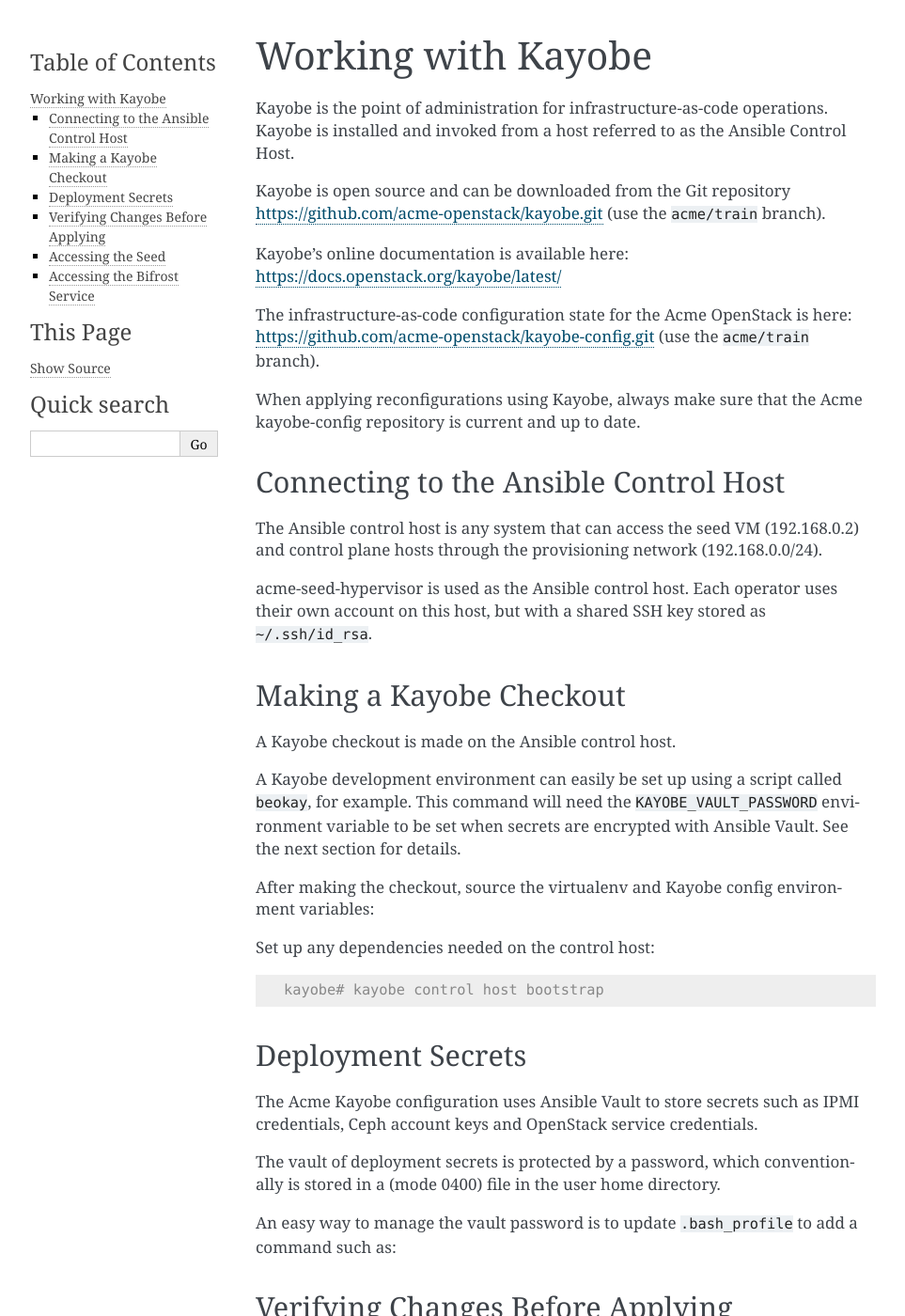
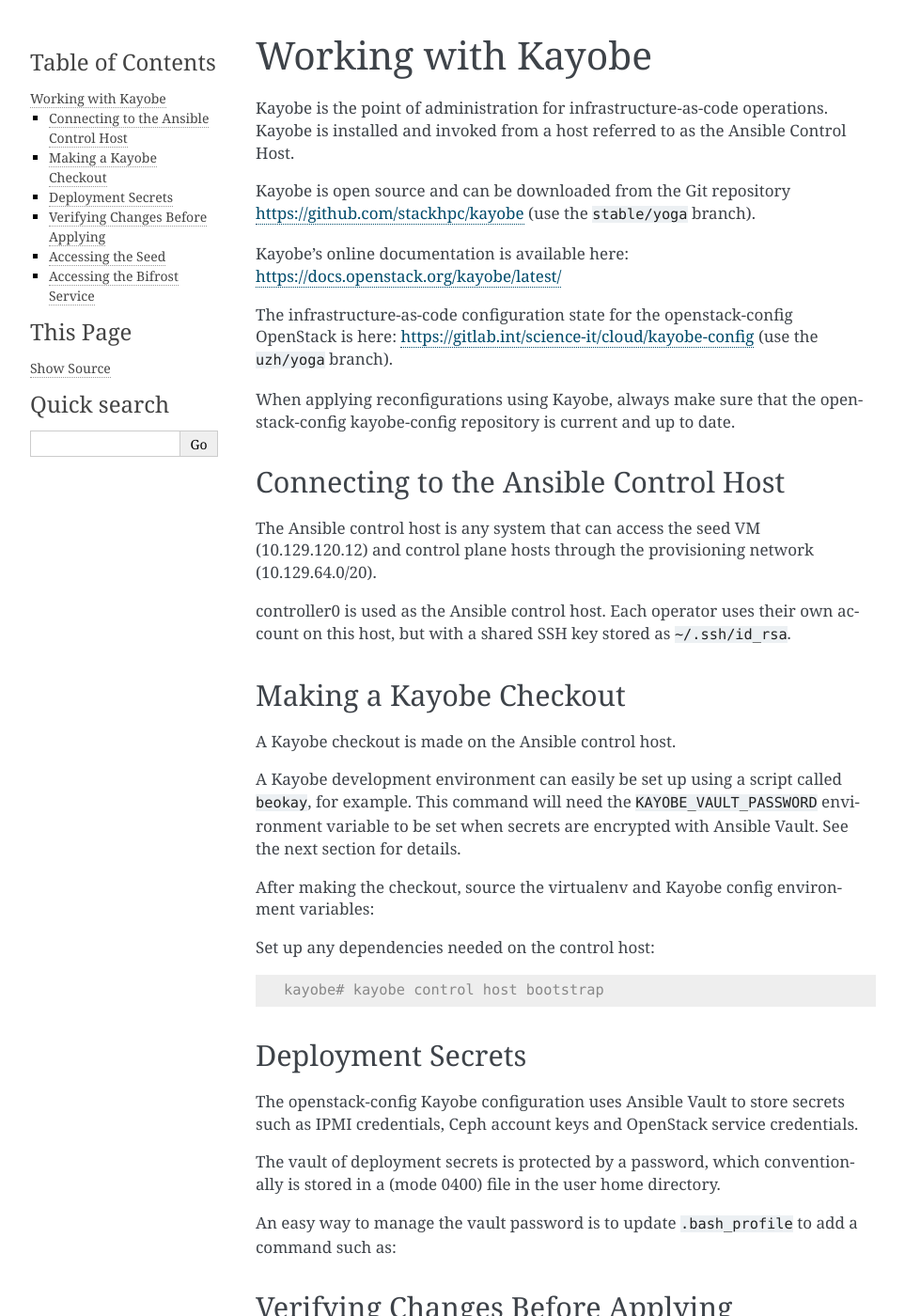
Before and after one commit to stackhpc/openstack-admin-guide, a Sphinx documentation site: the page built from source/working_with_kayobe.rst, in a window 1280 px wide and 1400 px high. Shown: the whole window at 94% size, without its empty margins (148-1111 px from the left). Built offline with Sphinx 7.4.7, drawn with Linux system fonts in a browser that asks for light colours; some of the changed text lies outside the part shown.

Commit message:
changed vars to be uzh specific

```diff
--- a/source/vars.rst
+++ b/source/vars.rst
@@ -1,54 +1,54 @@
-.. |alertmanager_url| replace:: https://openstack.acme.example:9093
-.. |base_path| replace:: ~/kayobe-env
+.. |alertmanager_url| replace:: https://cloud-stage.s3it.uzh.ch:9093
+.. |base_path| replace:: ~/deployment/
 .. |bmc| replace:: BMC
-.. |chat_system| replace:: Slack
+.. |chat_system| replace:: Rocket Chat
 .. |control_host_access| replace:: |control_host| is used as the Ansible control host. Each operator uses their own account on this host, but with a shared SSH key stored as ``~/.ssh/id_rsa``.
-.. |control_host| replace:: acme-seed-hypervisor
-.. |controller0_hostname| replace:: ``ctrl0``
-.. |controller1_hostname| replace:: ``ctrl1``
-.. |controller2_hostname| replace:: ``ctr2``
+.. |control_host| replace:: controller0
+.. |controller0_hostname| replace:: ``os-controller-1``
+.. |controller1_hostname| replace:: ``os-controller-2``
+.. |controller2_hostname| replace:: ``os-controller-3``
 .. |file_share_location| replace:: Google Drive
-.. |flavor_name| replace:: m1.tiny
+.. |flavor_name| replace:: tiny
 .. |floating_ip_access| replace:: from acme-seed-hypervisor and the rest of the Acme network
-.. |grafana_url| replace:: https://openstack.acme.example:3000
+.. |grafana_url| replace:: https://cloud-stage.s3it.uzh.ch:3000
 .. |grafana_username| replace:: ``grafana_local_admin``
 .. |horizon_access| replace:: via the Internet.
 .. |horizon_theme_clone_url| replace:: https://github.com/acme-openstack/horizon-theme.git
-.. |horizon_theme_name| replace:: acme
-.. |horizon_url| replace:: https://openstack.acme.example
-.. |hypervisor_hostname| replace:: ``comp0``
+.. |horizon_theme_name| replace:: Default
+.. |horizon_url| replace:: https://cloud-stage.s3it.uzh.ch
+.. |hypervisor_hostname| replace:: ``controller0``
 .. |hypervisor_type| replace:: KVM
 .. |ipmi_username| replace:: admin
-.. |kayobe_config_source_url| replace:: https://github.com/acme-openstack/kayobe-config.git
-.. |kayobe_config_source_version| replace:: ``acme/train``
+.. |kayobe_config_source_url| replace:: https://gitlab.int/science-it/cloud/kayobe-config
+.. |kayobe_config_source_version| replace:: ``uzh/yoga``
 .. |kayobe_config| replace:: kayobe-config
-.. |kayobe_source_url| replace:: https://github.com/acme-openstack/kayobe.git
-.. |kayobe_source_version| replace:: ``acme/train``
-.. |keystone_public_url| replace:: https://openstack.acme.example:5000
-.. |kibana_url| replace:: https://openstack.acme.example:5601
-.. |kolla_passwords| replace:: https://github.com/acme-openstack/kayobe-config/blob/acme/train/etc/kayobe/kolla/passwords.yml
-.. |monitoring_host| replace:: ``mon0``
-.. |network_name| replace:: admin-vxlan
-.. |nova_rbd_pool| replace:: acme-vms
-.. |project_config_source_url| replace:: https://github.com/acme-openstack/acme-config.git
-.. |project_config| replace:: acme-config
-.. |project_name| replace:: Acme
-.. |provisioning_net_cidr| replace:: 192.168.0.0/24
+.. |kayobe_source_url| replace:: https://github.com/stackhpc/kayobe
+.. |kayobe_source_version| replace:: ``stable/yoga``
+.. |keystone_public_url| replace:: https://cloud-stage.s3it.uzh.ch:5000/
+.. |kibana_url| replace:: https://cloud-stage.s3it.uzh.ch:5601/
+.. |kolla_passwords| replace:: https://gitlab.int/science-it/cloud/kayobe-config/-/blob/uzh/yoga/etc/kayobe/environments/staging/kolla/passwords.yml
+.. |monitoring_host| replace:: ``os-monitor-1``
+.. |network_name| replace:: provision_oc_net
+.. |nova_rbd_pool| replace:: vms
+.. |project_config_source_url| replace:: https://gitlab.int/science-it/cloud/openstack-config
+.. |project_config| replace:: openstack-config
+.. |project_name| replace:: openstack-config
+.. |provisioning_net_cidr| replace:: 10.129.64.0/20
 .. |public_api_access_host| replace:: |control_host|
-.. |public_endpoint_fqdn| replace:: openstack.acme.example
-.. |public_network| replace:: public
-.. |public_subnet| replace:: 10.0.0.0/8
-.. |public_vip| replace:: 10.0.0.1
-.. |reference_architecture_url| replace:: https://docs.google.com/document/u/0/?tgif=d
-.. |seed_ip| replace:: 192.168.0.2
-.. |seed_name| replace:: acme-seed
+.. |public_endpoint_fqdn| replace:: cloud-stage.s3it.uzh.ch
+.. |public_network| replace:: external_internet
+.. |public_subnet| replace:: 130.60.9.0/24
+.. |public_vip| replace:: 130.60.9.249
+.. |reference_architecture_url| replace:: https://docs.google.com/document/d/1dwzE0Y2tC0G1fEZK6drqjyE_AhXrq8LxIjD5wFwuTeo
+.. |seed_ip| replace:: 10.129.120.12
+.. |seed_name| replace:: seed0
 .. |seed_type| replace:: virtual machine
 .. |seed_user| replace:: stack
-.. |support_email| replace:: acme-support@stackhpc.com
-.. |support_level| replace:: standard support
-.. |tempest_recipes| replace:: https://github.com/acme-openstack/tempest-recipes.git
-.. |tls_setup| replace:: TLS is implemented using a wildcard certificate available for ``*.acme.example``.
-.. |vault_password_file_path| replace:: ~/vault-password
-.. |wazuh_manager_url| replace:: https://172.168.0.10:5601
-.. |wazuh_manager_ip| replace:: 172.168.0.10:5601
-.. |wazuh_manager_name| replace:: wazuh-manager01
+.. |support_email| replace:: TBD
+.. |support_level| replace:: TBD
+.. |tempest_recipes| replace:: TBD
+.. |tls_setup| replace:: TLS is implemented using a wildcard certificate available for ``https://cloud-stage.s3it.uzh.ch``.
+.. |vault_password_file_path| replace:: ~/vault.pass
+.. |wazuh_manager_url| replace:: https://TBD:5601
+.. |wazuh_manager_ip| replace:: TBD:5601
+.. |wazuh_manager_name| replace:: TBD
```
